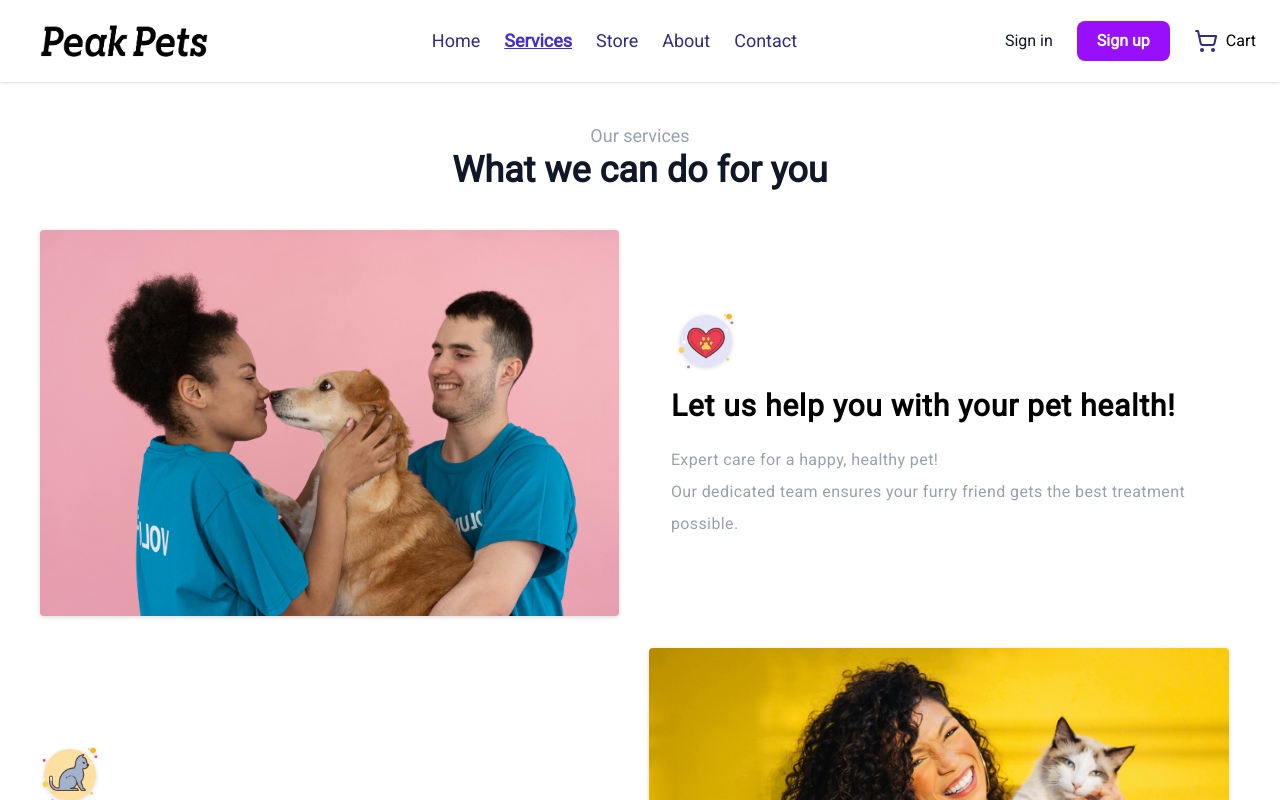
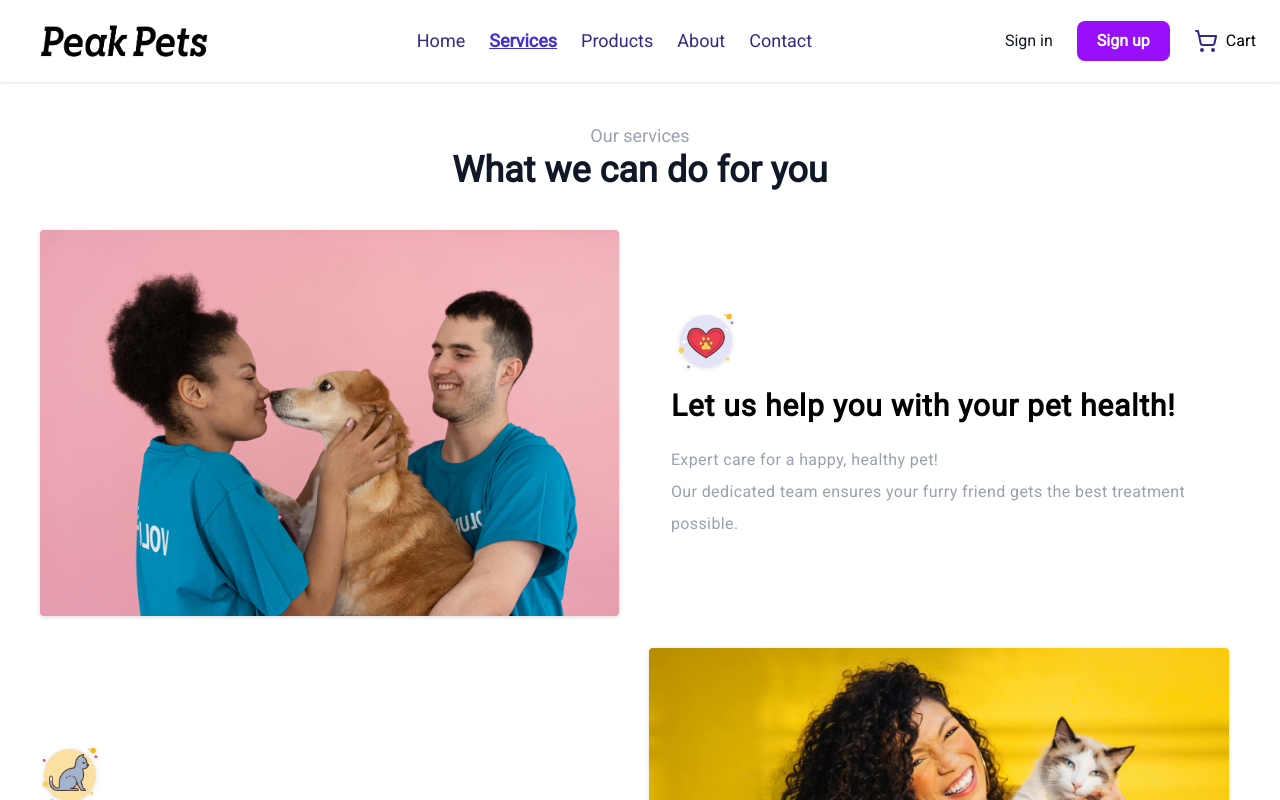
Before and after one commit to Rachel-lcy/pets-website, a Next.js app: page /services in a window 1280 px wide. Shown: the top 800 px of the page. Built offline with nearby package versions, Linux system fonts and the light colour scheme; no server answers.

Commit message:
Navbar, change store to products

```diff
--- a/components/NavBar.jsx
+++ b/components/NavBar.jsx
@@ -36,7 +36,7 @@ export default function NavBar() {
         <div className="hidden md:flex items-center space-x-6 text-lg">
           <Link href="/" className={`hover:underline ${pathname === '/' ? 'font-bold text-indigo-700 underline' : 'text-indigo-900'}`}>Home</Link>
           <Link href="/services" className={`hover:underline ${pathname === '/services' ? 'font-bold text-indigo-700 underline' : 'text-indigo-900'}`}>Services</Link>
-          <Link href="/store" className={`hover:underline ${pathname === '/store' ? 'font-bold text-indigo-700 underline' : 'text-indigo-900'}`}>Store</Link>
+          <Link href="/store" className={`hover:underline ${pathname === '/store' ? 'font-bold text-indigo-700 underline' : 'text-indigo-900'}`}>Products</Link>
           <Link href="/about" className={`hover:underline ${pathname === '/about' ? 'font-bold text-indigo-700 underline' : 'text-indigo-900'}`}>About</Link>
           <Link href="/contact" className={`hover:underline ${pathname === '/contact' ? 'font-bold text-indigo-700 underline' : 'text-indigo-900'}`}>Contact</Link>
         </div>
@@ -78,7 +78,7 @@ export default function NavBar() {
           <div className="absolute top-[100px] left-0 right-0 bg-white shadow-lg z-50 p-6 flex flex-col space-y-4 text-lg">
             <Link href="/" onClick={() => setIsOpen(false)}>Home</Link>
             <Link href="/services" onClick={() => setIsOpen(false)}>Services</Link>
-            <Link href="/store" onClick={() => setIsOpen(false)}>Store</Link>
+            <Link href="/store" onClick={() => setIsOpen(false)}>Products</Link>
             <Link href="/about" onClick={() => setIsOpen(false)}>About</Link>
             <Link href="/contact" onClick={() => setIsOpen(false)}>Contact</Link>
 
```
